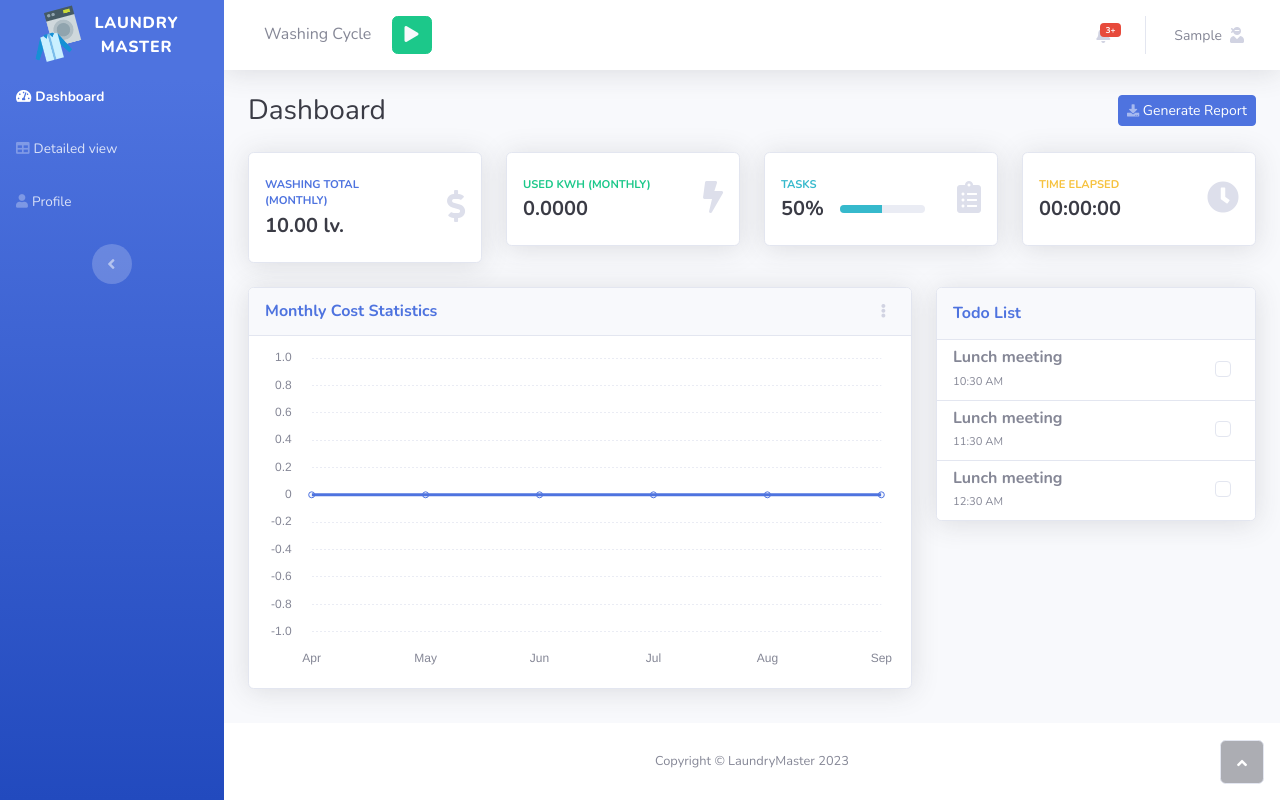
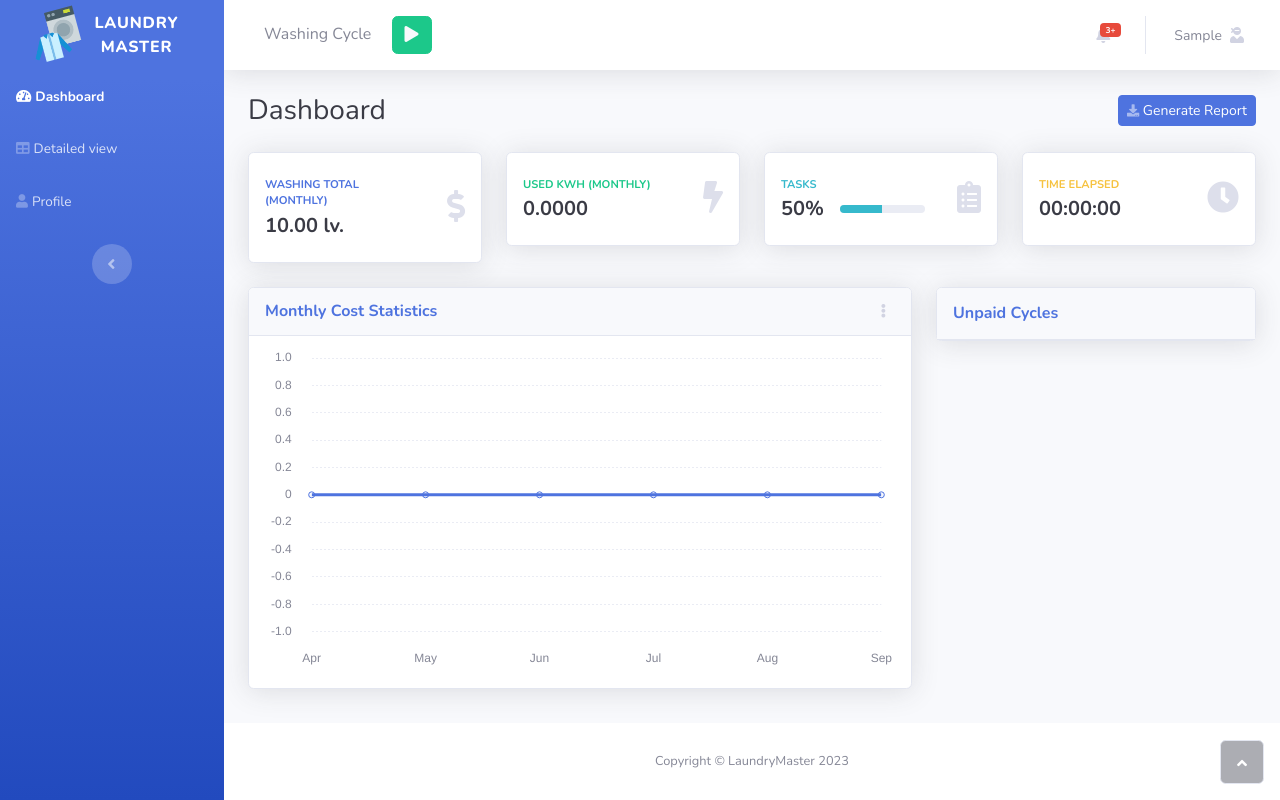
Before and after one commit to georgi-m-iliev/LaundryMaster, a Flask app: page / in a window 1280 px wide. Run offline with Flask 3, Linux system fonts and the light colour scheme; a user stored in the database is signed in; tables that the repository leaves empty hold one stand-in row (values such as "Sample post"); some libraries are stand-ins or nearby versions.

Commit message:
Implemented list of unpaid cycles

```diff
--- a/app/functions.py
+++ b/app/functions.py
@@ -1,4 +1,4 @@
-import decimal, datetime, json
+import decimal, datetime, json, math
 
 from flask import session
 
@@ -122,3 +122,19 @@
 
 def get_unpaid_list(user: User) -> list[WashingCycle]:
     return WashingCycle.query.filter(WashingCycle.paid.is_(False), WashingCycle.user_id == user.id).all()
+def get_unpaid_list(user: User) -> list[dict]:
+    cycles = WashingCycle.query.filter(
+        WashingCycle.end_timestamp.is_not(None),
+        WashingCycle.user_id == user.id,
+        WashingCycle.paid.is_(False)
+    ).order_by(WashingCycle.start_timestamp.desc(), WashingCycle.end_timestamp.desc()).all()
+
+    result = list()
+    for cycle in cycles:
+        item = dict()
+        item['id'] = cycle.id
+        item['start_timestamp'] = cycle.start_timestamp.strftime("%d-%m-%Y %H:%M:%S")
+        item['end_timestamp'] = cycle.end_timestamp.strftime("%d-%m-%Y %H:%M:%S")
+        item['cost'] = round(cycle.cost, 2)
+        result.append(item)
+    return result
--- a/app/templates/index.html
+++ b/app/templates/index.html
@@ -107,48 +107,28 @@
             <div class="col-lg-5 col-xl-4">
                 <div class="card shadow mb-4">
                     <div class="card-header py-3">
-                        <h6 class="text-primary fw-bold m-0">Todo List</h6>
+                        <h6 class="text-primary fw-bold m-0">Unpaid Cycles</h6>
                     </div>
                     <ul class="list-group list-group-flush">
+                        {% for cycle in unpaid_cycles %}
+
                         <li class="list-group-item">
                             <div class="row align-items-center no-gutters">
                                 <div class="col me-2">
-                                    <h6 class="mb-0"><strong>Lunch meeting</strong></h6><span class="text-xs">10:30 AM</span>
+                                    <h6 class="mb-1"><strong>Cycle for {{ cycle.cost }} lv.</strong></h6>
+                                    <span class="text-xs">
+                                        {{ cycle.start_timestamp }} <br>
+                                        {{ cycle.end_timestamp }}
+                                    </span>
                                 </div>
                                 <div class="col-auto">
-                                    <div class="form-check"><input class="form-check-input" type="checkbox"
-                                                                   id="formCheck-1"><label class="form-check-label"
-                                                                                           for="formCheck-1"></label>
+                                    <div class="form-check">
+                                        <input class="form-check-input" type="checkbox" id={{ cycle.id }} onclick="console.log('helop')">
                                     </div>
                                 </div>
                             </div>
                         </li>
-                        <li class="list-group-item">
-                            <div class="row align-items-center no-gutters">
-                                <div class="col me-2">
-                                    <h6 class="mb-0"><strong>Lunch meeting</strong></h6><span class="text-xs">11:30 AM</span>
-                                </div>
-                                <div class="col-auto">
-                                    <div class="form-check"><input class="form-check-input" type="checkbox"
-                                                                   id="formCheck-2"><label class="form-check-label"
-                                                                                           for="formCheck-2"></label>
-                                    </div>
-                                </div>
-                            </div>
-                        </li>
-                        <li class="list-group-item">
-                            <div class="row align-items-center no-gutters">
-                                <div class="col me-2">
-                                    <h6 class="mb-0"><strong>Lunch meeting</strong></h6><span class="text-xs">12:30 AM</span>
-                                </div>
-                                <div class="col-auto">
-                                    <div class="form-check"><input class="form-check-input" type="checkbox"
-                                                                   id="formCheck-3"><label class="form-check-label"
-                                                                                           for="formCheck-3"></label>
-                                    </div>
-                                </div>
-                            </div>
-                        </li>
+                        {% endfor %}
                     </ul>
                 </div>
              </div>
--- a/app/views.py
+++ b/app/views.py
@@ -43,6 +43,7 @@
         monthly_statistics=calculate_monthly_statistics(current_user),
         statistics_labels=json.dumps(statistics['labels']),
         statistics_data=json.dumps(statistics['data']),
+        unpaid_cycles=get_unpaid_list(current_user)
     )
 
 
```
